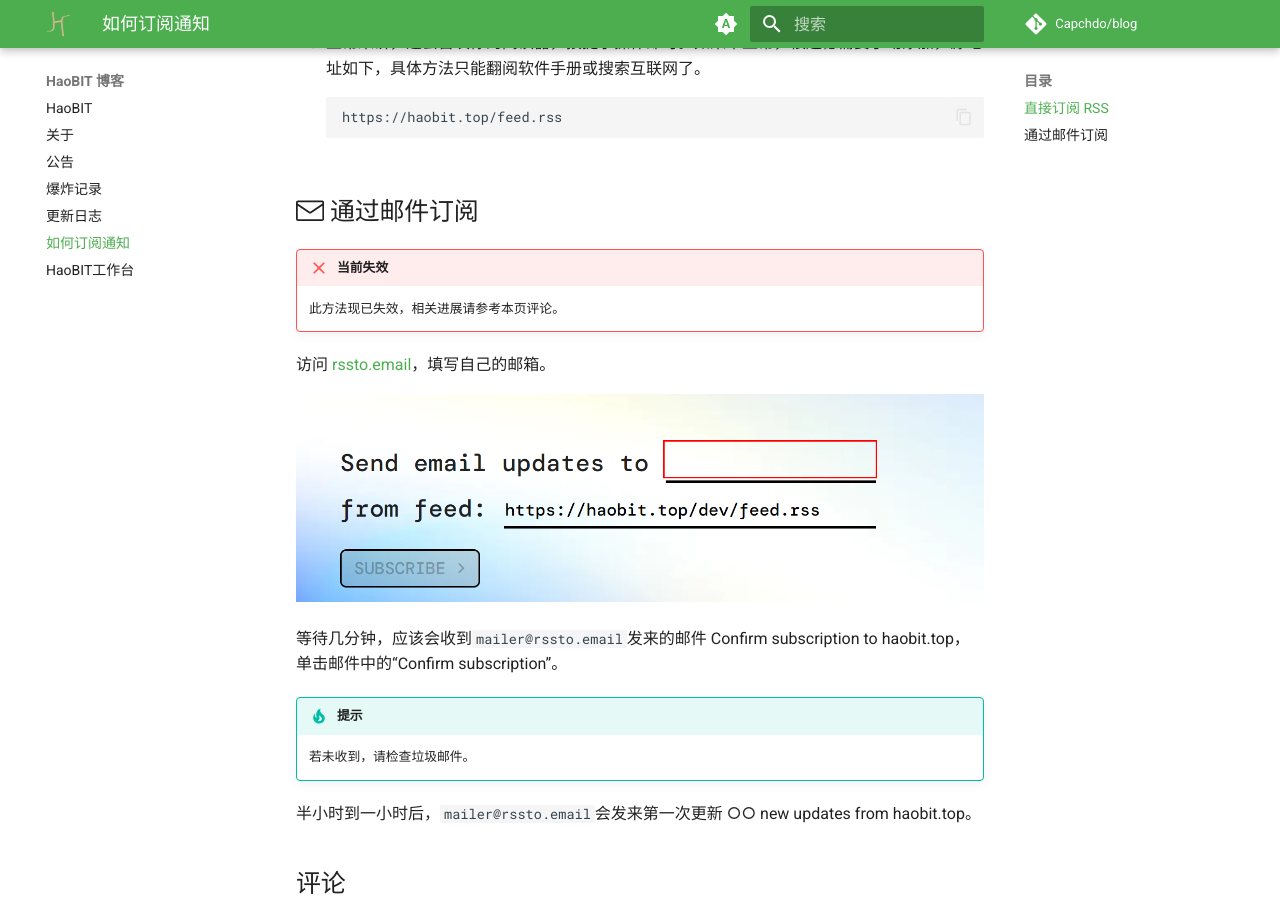
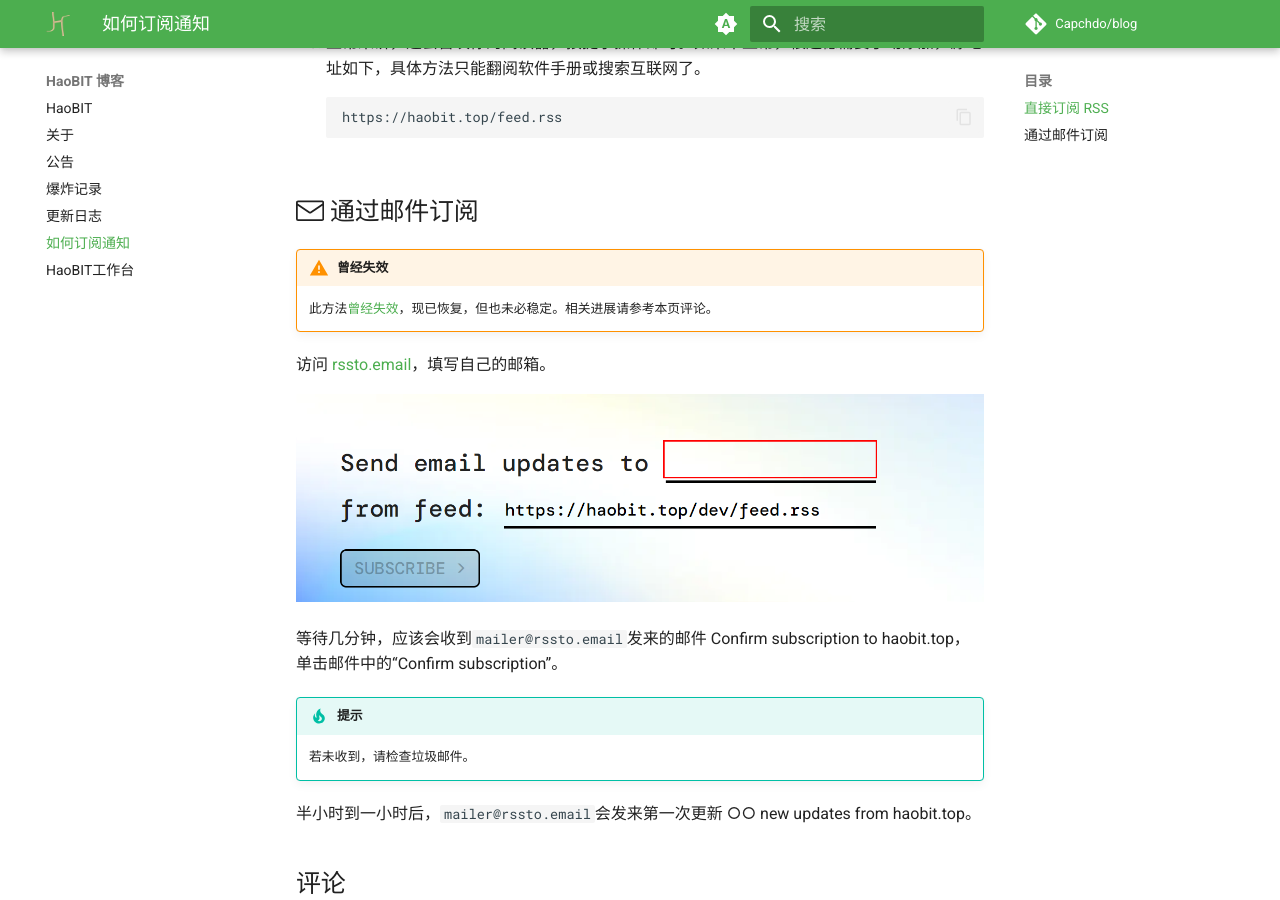
Before and after one commit to Capchdo/blog, an MkDocs documentation site: the page built from docs/rss.md, in a window 1280 px wide and 900 px high, scrolled down 484 px. Built offline with MkDocs 1.6.1 and Material for MkDocs 9.7.7, drawn with Linux system fonts in a browser that asks for light colours; comment, search, counter and statistics services are not loaded.

Commit message:
rssto.email 已经恢复了

```diff
--- a/docs/rss.md
+++ b/docs/rss.md
@@ -22,9 +22,9 @@
 
 ## :octicons-mail-24: 通过邮件订阅
 
-!!! failure "当前失效"
+!!! warning "曾经失效"
 
-    此方法现已失效，相关进展请参考本页评论。
+    此方法[曾经失效](https://github.com/aksh-at/rss-to-email/issues/2)，现已恢复，但也未必稳定。相关进展请参考本页评论。
 
 访问 [rssto.email](https://rssto.email/?url=https://haobit.top/feed.rss)，填写自己的邮箱。
 
```
